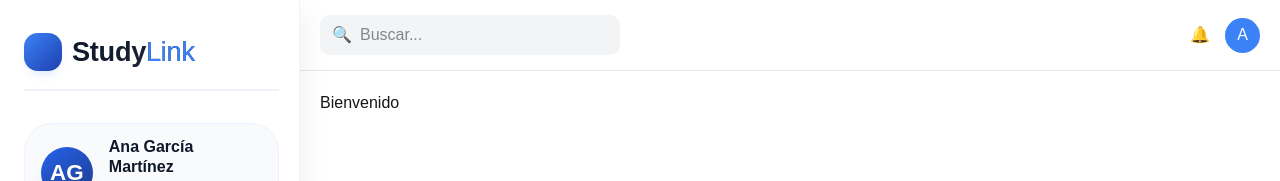
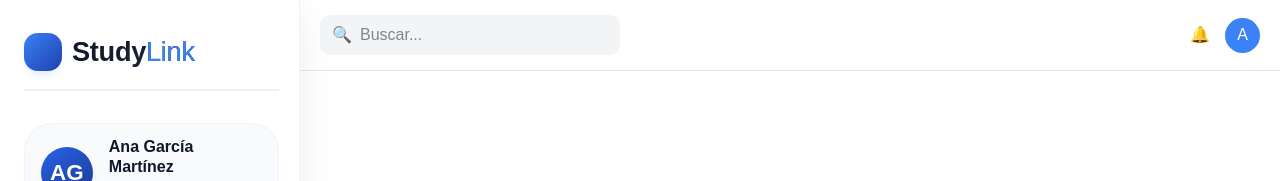
Before and after one commit to RecursosMAC/FrontEnd-Project, a Next.js app in the folder proyecto_studylink/: page / in a window 1280 px wide. Shown: the top 181 px of the page. Built offline with nearby package versions, Linux system fonts and the light colour scheme.

Commit message:
Borrar bienvenida

```diff
--- a/proyecto_studylink/app/page.tsx
+++ b/proyecto_studylink/app/page.tsx
@@ -10,7 +10,7 @@ export default function HomePage() {
         <Barra />
 
         <main style={{ padding: "20px" }}>
-          <h1>Bienvenido</h1>
+          <h1></h1>
         </main>
       </div>
     </div>
```
